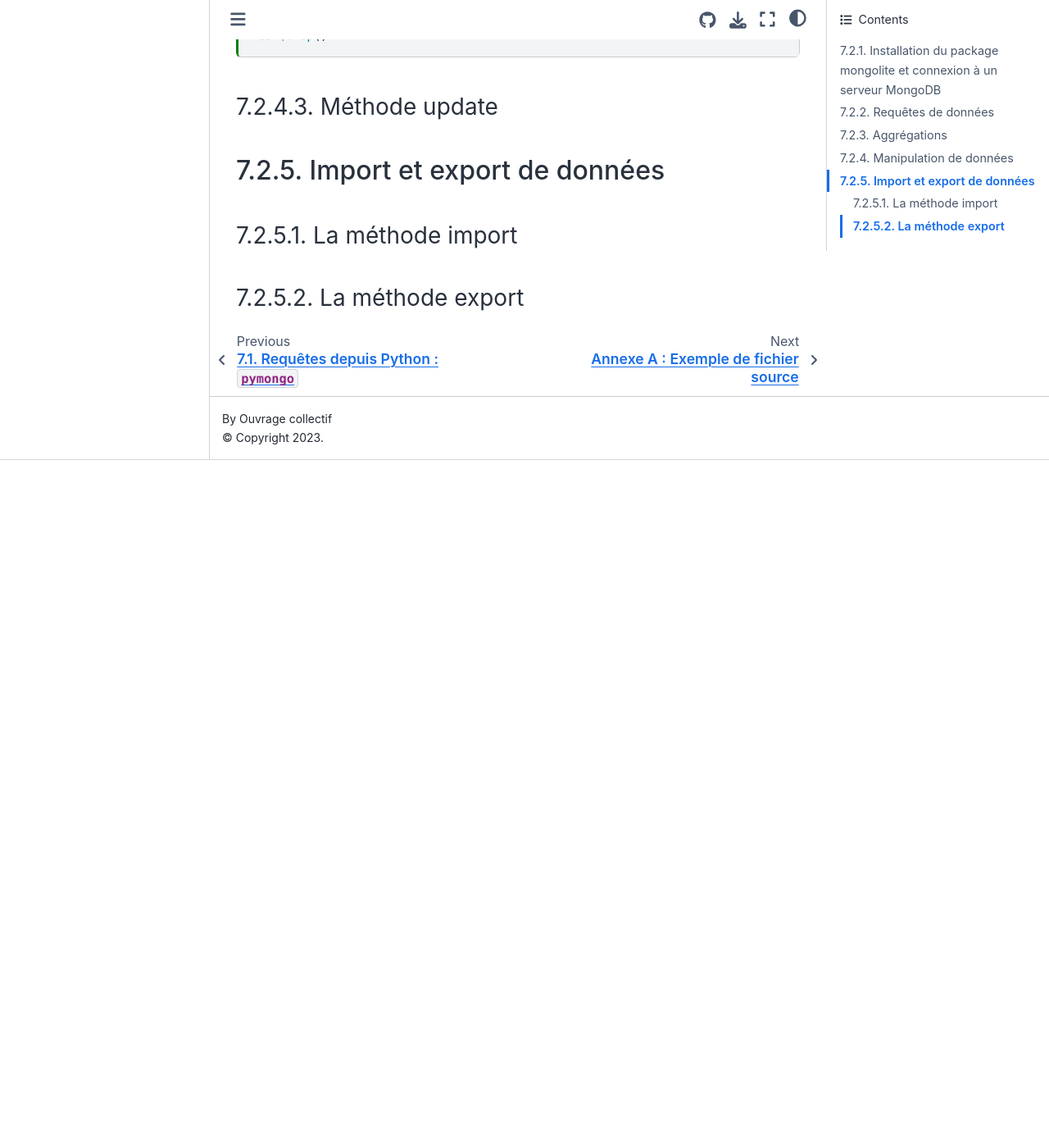
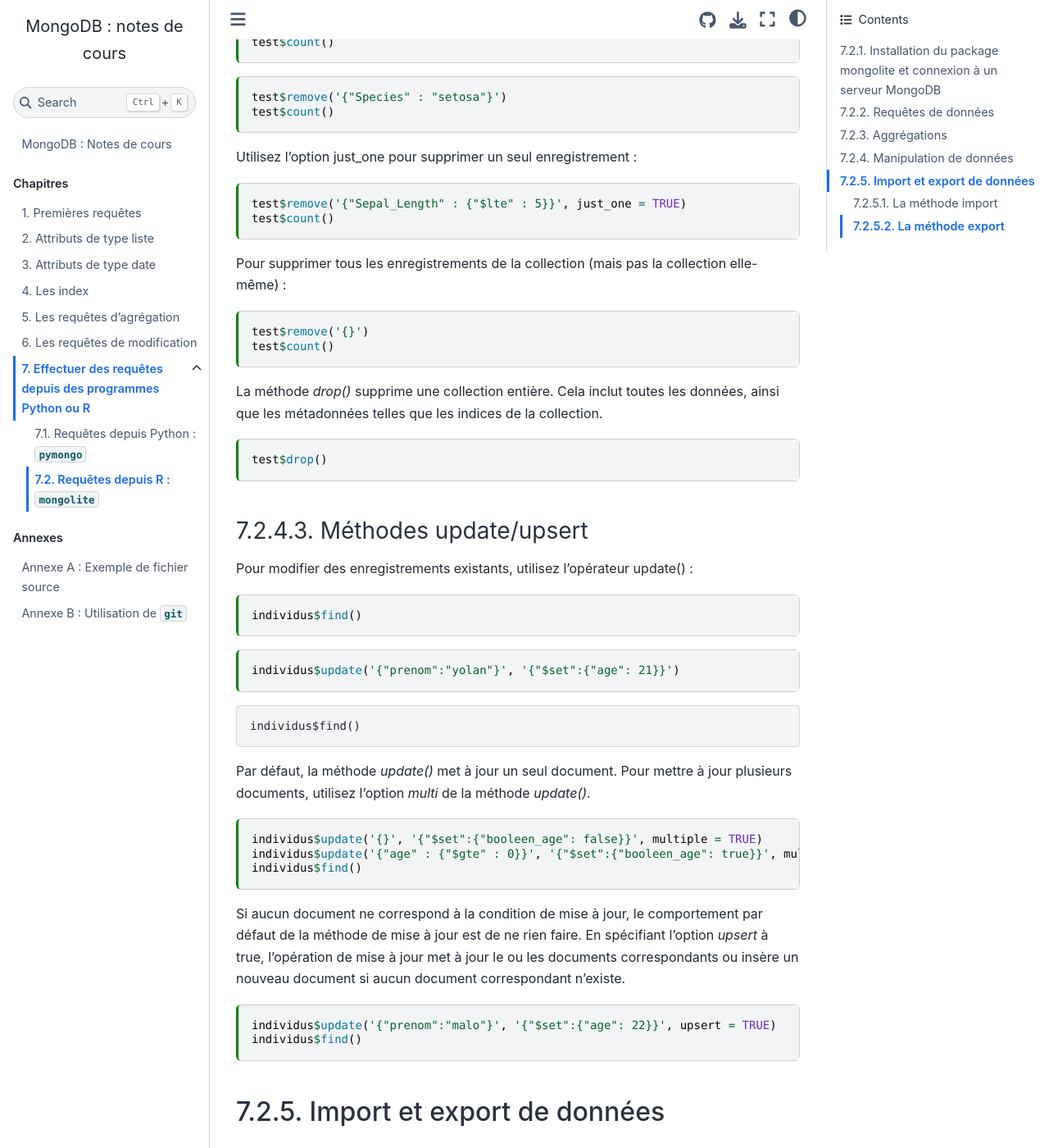
Before and after one commit to rtavenar/mongo_book, a Jupyter Book: the page built from content/07_scripts_R.md, in a window 1280 px wide and 1400 px high, scrolled down 11225 px. Shown: the whole window at 82% size. Built offline with Jupyter Book 1.0.4 settings and Sphinx 7.4.7 and the Sphinx Book theme 1.1.4, drawn with Linux system fonts in a browser that asks for light colours; before the commit the page ends 11786 px from its top, so only the background shows below that; some of the changed text lies outside the part shown.

Commit message:
Update 07_scripts_R.md

`````diff
--- a/content/07_scripts_R.md
+++ b/content/07_scripts_R.md
@@ -308,6 +308,33 @@
 ```
 
 ### Méthode distinct
+Tout comme le *.distinct()* en MongoDB ([plus de précisions ici](https://rtavenar.github.io/mongo_book/content/01_find.html)), la méthode *distinct()* nous renvoie les valeurs distinctes d'un champ.
+
+**Exemple :**
+
+Affichez la liste des notes existant dans la base :
+
+```{code-cell} R
+mdb$distinct(key = "grades.grade")
+```
+
+Nous pouvons également noter l'équivalent en MongoDB :
+
+````{tabbed} Mongolite
+
+```r
+mdb$distinct(key = "grades.grade")
+```
+
+````
+
+````{tabbed} Équivalent MongoDB
+
+```javascript
+db.NYfood.distinct("grades.grade")
+```
+
+````
 
 ### Sélectionner par date
 
@@ -404,13 +431,15 @@
 test$insert(iris)
 ```
 
-```{admonition} Remarque
+````{admonition} Remarque
 En pratique, c'est l'inverse de *mongo$find()* qui converti la collection en Data Frame.
 
-  ```{code-cell} R
-  test$find(limit = 3)
-  ```
+```{code-cell} R
+test$find(limit = 3)
 ```
+````
+
+
 
 Il est également possible d'insérer directement des données à partir d'une chaîne de caractère JSON. Cette méthode nécessite un vecteur de caractères où chaque élément est une chaîne JSON valide.
 
@@ -457,12 +486,36 @@
 ```
 
 
+### Méthodes update/upsert
 
+Pour modifier des enregistrements existants, utilisez l'opérateur update() :
 
+```{code-cell} R
+individus$find()
+```
 
+```{code-cell} R
+individus$update('{"prenom":"yolan"}', '{"$set":{"age": 21}}')
+```
 
+```{code-cell R
+individus$find()
+```
 
-### Méthode update
+Par défaut, la méthode *update()* met à jour un seul document. Pour mettre à jour plusieurs documents, utilisez l'option *multi* de la méthode *update()*.
+
+```{code-cell} R
+individus$update('{}', '{"$set":{"booleen_age": false}}', multiple = TRUE)
+individus$update('{"age" : {"$gte" : 0}}', '{"$set":{"booleen_age": true}}', multiple = TRUE)
+individus$find()
+```
+
+Si aucun document ne correspond à la condition de mise à jour, le comportement par défaut de la méthode de mise à jour est de ne rien faire. En spécifiant l'option *upsert* à true, l'opération de mise à jour met à jour le ou les documents correspondants ou insère un nouveau document si aucun document correspondant n'existe.
+
+```{code-cell} R
+individus$update('{"prenom":"malo"}', '{"$set":{"age": 22}}', upsert = TRUE)
+individus$find()
+```
 
 
 
`````
